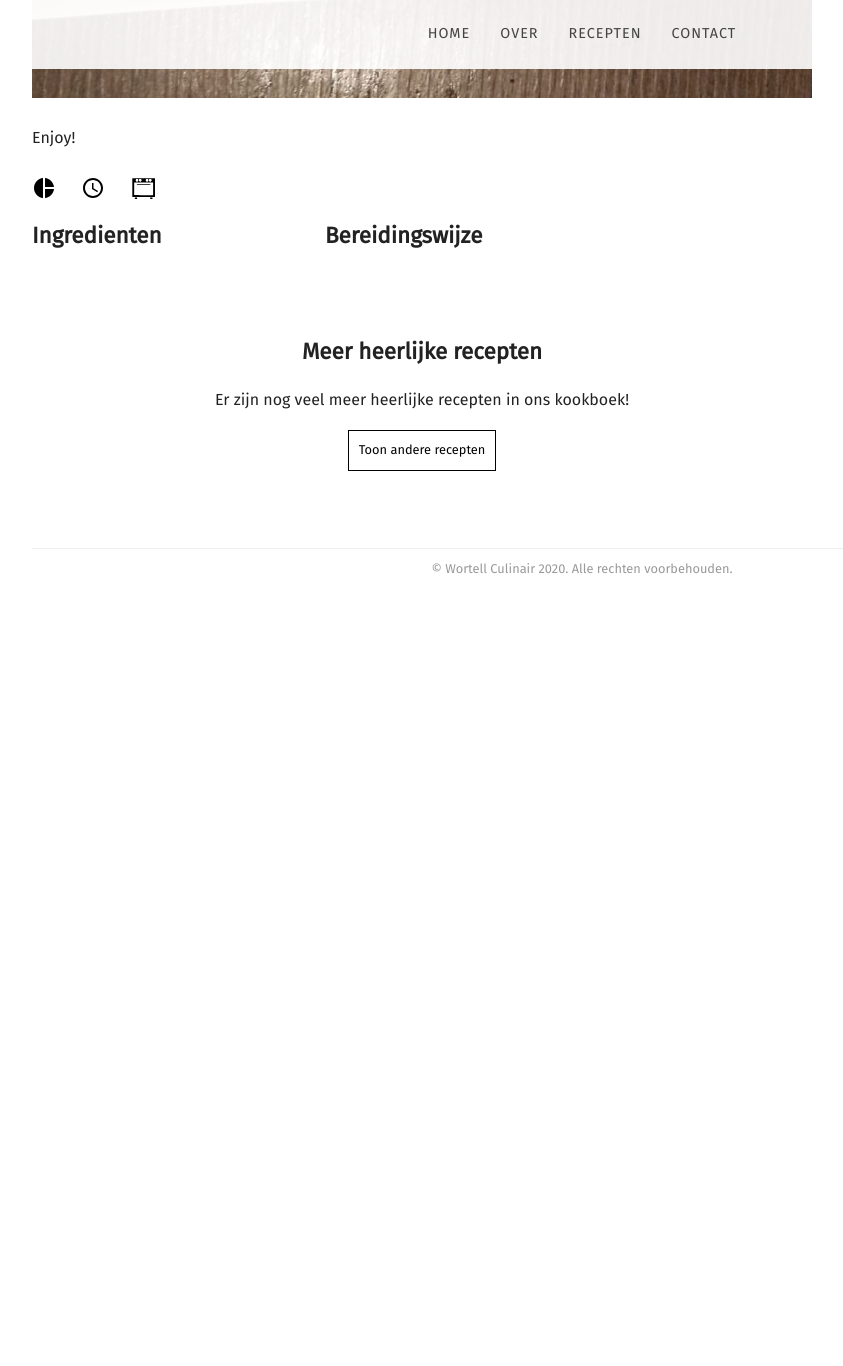
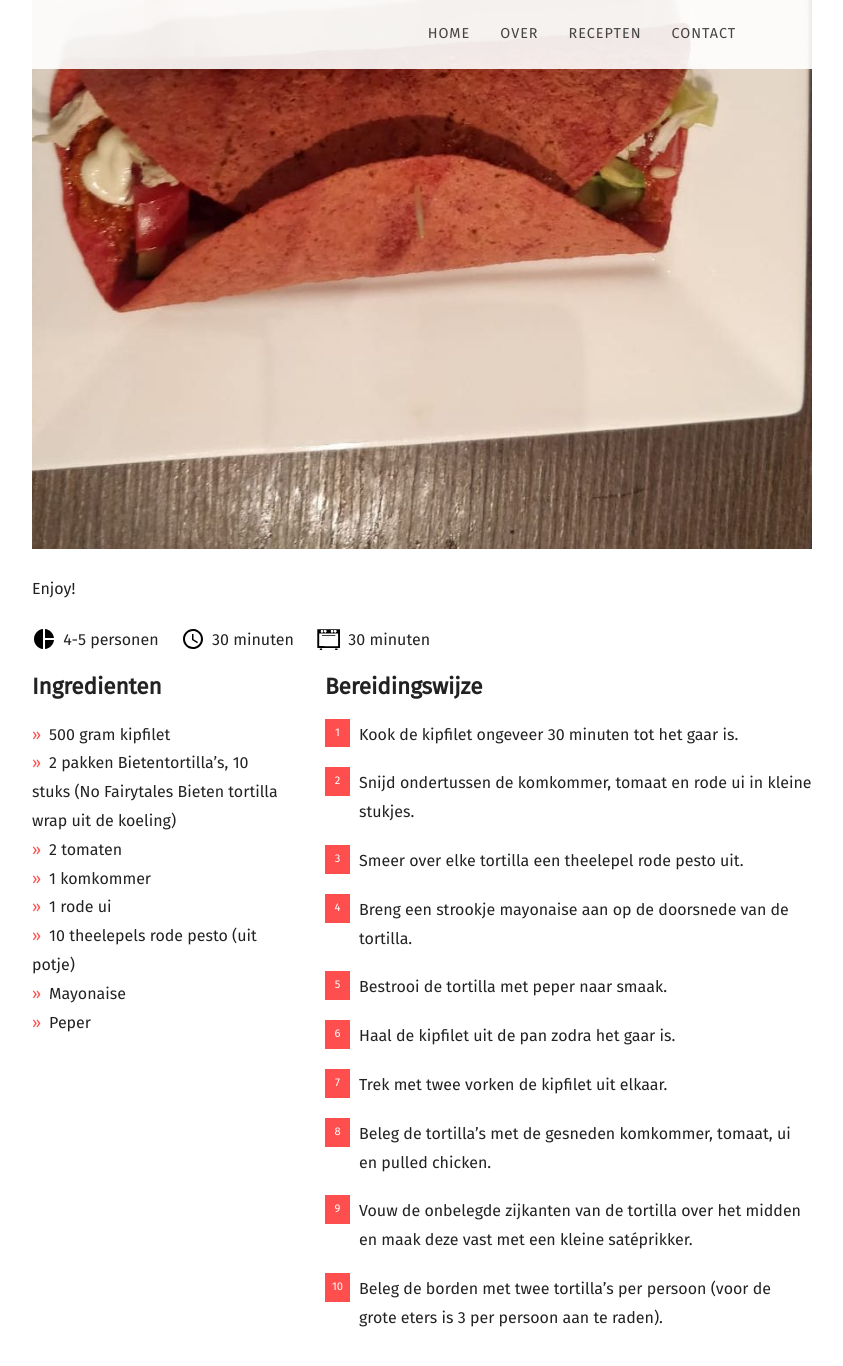
Before and after one commit to wortell/culinair, a Jekyll site: the page built from _posts/2020-06-23-bietentortillas-pulled-chicken.md, in a window 1280 px wide and 1400 px high, scrolled down 5609 px. Shown: the top 1366 px of the window, without its empty margins (58-901 px from the left). Built offline with Jekyll 4.4.1, drawn with Linux system fonts in a browser that asks for light colours; nearby versions of some CDN libraries; some web fonts are replaced; before the commit the page ends 6213 px from its top, so only the background shows below that; some of the changed text lies outside the part shown.

Commit message:
Small fix

```diff
--- a/_posts/2020-06-23-bietentortillas-pulled-chicken.md
+++ b/_posts/2020-06-23-bietentortillas-pulled-chicken.md
@@ -1,3 +1,34 @@
+---
+date: 2020-06-23
+title: Bietentortilla's met pulled chicken
+categories:
+  - Hoofdgerecht
+featured_image: https://raw.githubusercontent.com/wortell/culinair/master/fotos/Bietentortillachicken/bietentortilla-overzicht-page.jpg
+recipe:
+  servings: 4-5 personen
+  prep: 30 minuten
+  cook: 30 minuten
+  ingredients_markdown: |-
+    * 500 gram kipfilet
+    * 2 pakken Bietentortilla's, 10 stuks (No Fairytales Bieten tortilla wrap uit de koeling)
+    * 2 tomaten
+    * 1 komkommer
+    * 1 rode ui
+    * 10 theelepels rode pesto (uit potje)
+    * Mayonaise
+    * Peper
+  directions_markdown: |-
+    1. Kook de kipfilet ongeveer 30 minuten tot het gaar is.
+    2. Snijd ondertussen de komkommer, tomaat en rode ui in kleine stukjes.
+    3. Smeer over elke tortilla een theelepel rode pesto uit.
+    4. Breng een strookje mayonaise aan op de doorsnede van de tortilla.
+    5. Bestrooi de tortilla met peper naar smaak.
+    6. Haal de kipfilet uit de pan zodra het gaar is.
+    7. Trek met twee vorken de kipfilet uit elkaar.
+    8. Beleg de tortilla's met de gesneden komkommer, tomaat, ui en pulled chicken.
+    9. Vouw de onbelegde zijkanten van de tortilla over het midden en maak deze vast met een kleine satéprikker.
+    10. Beleg de borden met twee tortilla's per persoon (voor de grote eters is 3 per persoon aan te raden).
+---
 Dit zijn de ingrediënten.
 
 ![Hoofdgerecht](https://raw.githubusercontent.com/wortell/culinair/master/fotos/Bietentortillachicken/bietentortilla-overzicht.jpeg)
```
